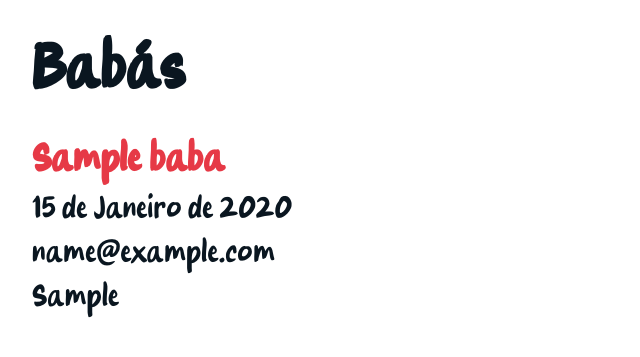
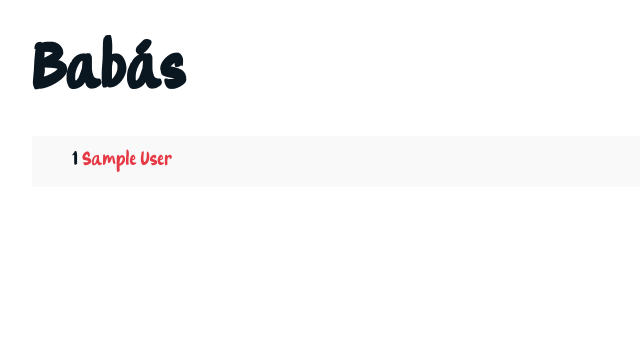
Before and after one commit to Robertt-S/India---Babacare, a Django app: page /perfis/ in a window 1280 px wide. Shown: the part 73-430 px from the top of the page, without its empty margins (0-640 px from the left). Run offline with Django 5.2, Linux system fonts and the light colour scheme; a user stored in the database is signed in; tables that the repository leaves empty hold one stand-in row (values such as "Sample post").

Commit message:
Formatting a little the Babá List HTML Page

```diff
--- a/BabaCare/perfis/templates/perfis/baba_list.html
+++ b/BabaCare/perfis/templates/perfis/baba_list.html
@@ -3,8 +3,6 @@
 {%block title%}
     Lista de Babás
 {%endblock%}
-
-
 
 {%block content%}
 
@@ -13,19 +11,16 @@
         <h1>Babás</h1>
 
         {% for baba in perfis %}
-        <article>
+        <ul class="user-list">
 
-            <h2>
+            <li class="user-list-item">
+                {{ baba.id }}
                 <a href="{% url 'perfis:page_baba' slug=baba.slug %}">
-                    {{ baba.nome_completo }}
-            </a>
-            </h2>
+                    {{ baba.nome }}
+                </a>
+            </li>
 
-            <p>{{ baba.data_nascimento }}</p>
-            <p>{{ baba.email }}</p>
-            <p>{{ baba.endereco }}</p>
-
-        </article>
+        </ul>
         {% endfor %}
     </section>
 
--- a/BabaCare/perfis/views.py
+++ b/BabaCare/perfis/views.py
@@ -1,12 +1,13 @@
 from django.shortcuts import render, redirect
-from .models import Perfil_Baba
+#from .models import Perfil_Baba
+from users.models import Baba as Perfil_Baba
 from .forms import EditProfileForm
 
 # Create your views here.
 
 def baba_list(request):
-    perfils = Perfil_Baba.objects.all()
-    return render(request, 'perfis/baba_list.html', {'perfis': perfils})
+    perfis = Perfil_Baba.objects.all()
+    return render(request, 'perfis/baba_list.html', {'perfis': perfis})
 
 # passa o id do perfil também
 def edit_page(request, perfil_id):
--- a/BabaCare/static/css/style.css
+++ b/BabaCare/static/css/style.css
@@ -414,3 +414,20 @@ a:hover {
     font-family: BasicFont;
     font-size: 16px;
 }
+
+.user-list {
+    margin: 0;
+    padding: 0;
+    box-sizing: border-box;
+}
+
+.user-list-item {
+    list-style-type: none;
+    font-size: 20px;
+    padding: 12px 8px 12px 40px;
+    background: #eee;
+}
+
+.user-list-item:nth-child(odd) {
+    background: #f9f9f9
+}
--- a/BabaCare/users/models.py
+++ b/BabaCare/users/models.py
@@ -1,8 +1,8 @@
 from django.db import models
-
 from datetime import date
 from django.core.validators import EmailValidator
 from django.contrib.auth.models import AbstractBaseUser, BaseUserManager
+from autoslug import AutoSlugField
 
 class UserManager(BaseUserManager):
     def create_user(self, email, nome, cpf, nascimento, telefone, endereco, password=None):
@@ -40,7 +40,7 @@ class UserManager(BaseUserManager):
         user.save(using=self._db)
         return user
 
-class BaseUser(AbstractBaseUser, models.Model):
+class BaseUser(AbstractBaseUser):
 
     id = models.AutoField(primary_key=True)
     nome = models.CharField(max_length=100, null=False, blank=False)
@@ -49,9 +49,9 @@ class BaseUser(AbstractBaseUser, models.Model):
     email = models.EmailField(unique=True, validators=[EmailValidator()])
     telefone = models.CharField(max_length=15)
     endereco = models.TextField()
-    bio = models.TextField(null=False, blank=False)
     foto = models.ImageField(upload_to="fotos/%Y/%m/%d/", blank=True)
     criado = models.DateTimeField(auto_now_add=True)
+    slug = AutoSlugField(populate_from='nome',unique_with=('id'))
     USERNAME_FIELD = "email"
     EMAIL_FIELD = "email"
     REQUIRED_FIELDS = ["nome", "cpf", "nascimento", "telefone", "endereco"]
@@ -67,6 +67,10 @@ class BaseUser(AbstractBaseUser, models.Model):
         return None
 
 class Baba(BaseUser):
+
+    bioBaba = models.TextField(null=False, blank=False)
+    habilidades = models.TextField(max_length=255,default="")
+
     class Meta:
         db_table = 'users_babas'
         verbose_name = 'Babá'
@@ -77,6 +81,9 @@ class Baba(BaseUser):
 
 
 class Responsavel(BaseUser):
+
+    bioResp = models.TextField(null=False, blank=False)
+
     class Meta:
         db_table = 'users_responsaveis'
         verbose_name = 'Responsável'
@@ -87,7 +94,6 @@ class Responsavel(BaseUser):
 
 class Avaliacao(models.Model):
 
-
     id = models.AutoField(primary_key=True)
     nota = models.IntegerField(blank=False, null=False)
     comentario = models.TextField(blank=True, null=True)
@@ -95,6 +101,5 @@ class Avaliacao(models.Model):
     baba = models.ForeignKey(Baba, on_delete=models.CASCADE)
     responsavel = models.ForeignKey(Responsavel, on_delete=models.CASCADE)
 
-
     def __str__(self):
-        return self.nome
+        return self.id
```
Also changed, not shown: BabaCare/assets/css/style.css (+17 -0 lines), BabaCare/users/admin.py (+5 -5 lines), BabaCare/users/migrations/0001_initial.py.
